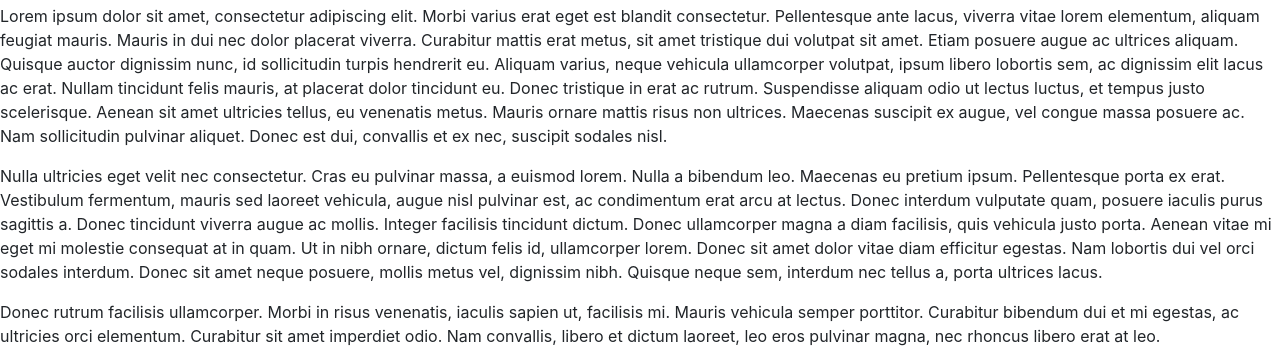
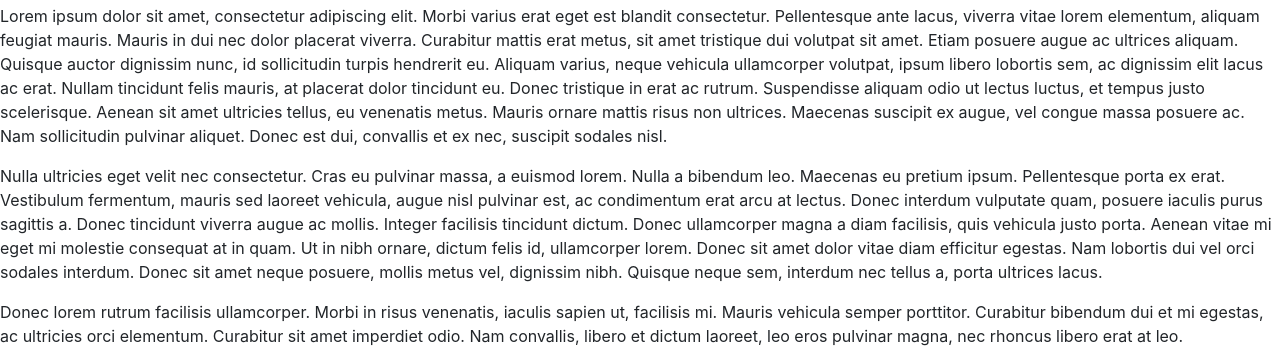
Before and after one commit to liamself/internet-mm-cwk, a plain HTML site: page index.html in a window 1280 px wide. Shown: the part 738-1102 px from the top of the page. Drawn offline with nearby package versions, Linux system fonts and the light colour scheme; a web font is replaced by a local one.

Commit message:
test push

```diff
--- a/index.html
+++ b/index.html
@@ -241,7 +241,7 @@
     Nulla ultricies eget velit nec consectetur. Cras eu pulvinar massa, a euismod lorem. Nulla a bibendum leo. Maecenas eu pretium ipsum. Pellentesque porta ex erat. Vestibulum fermentum, mauris sed laoreet vehicula, augue nisl pulvinar est, ac condimentum erat arcu at lectus. Donec interdum vulputate quam, posuere iaculis purus sagittis a. Donec tincidunt viverra augue ac mollis. Integer facilisis tincidunt dictum. Donec ullamcorper magna a diam facilisis, quis vehicula justo porta. Aenean vitae mi eget mi molestie consequat at in quam. Ut in nibh ornare, dictum felis id, ullamcorper lorem. Donec sit amet dolor vitae diam efficitur egestas. Nam lobortis dui vel orci sodales interdum. Donec sit amet neque posuere, mollis metus vel, dignissim nibh. Quisque neque sem, interdum nec tellus a, porta ultrices lacus.
 </p>
 <p>
-    Donec rutrum facilisis ullamcorper. Morbi in risus venenatis, iaculis sapien ut, facilisis mi. Mauris vehicula semper porttitor. Curabitur bibendum dui et mi egestas, ac ultricies orci elementum. Curabitur sit amet imperdiet odio. Nam convallis, libero et dictum laoreet, leo eros pulvinar magna, nec rhoncus libero erat at leo.
+    Donec lorem rutrum facilisis ullamcorper. Morbi in risus venenatis, iaculis sapien ut, facilisis mi. Mauris vehicula semper porttitor. Curabitur bibendum dui et mi egestas, ac ultricies orci elementum. Curabitur sit amet imperdiet odio. Nam convallis, libero et dictum laoreet, leo eros pulvinar magna, nec rhoncus libero erat at leo.
 
 </p>
 
```
